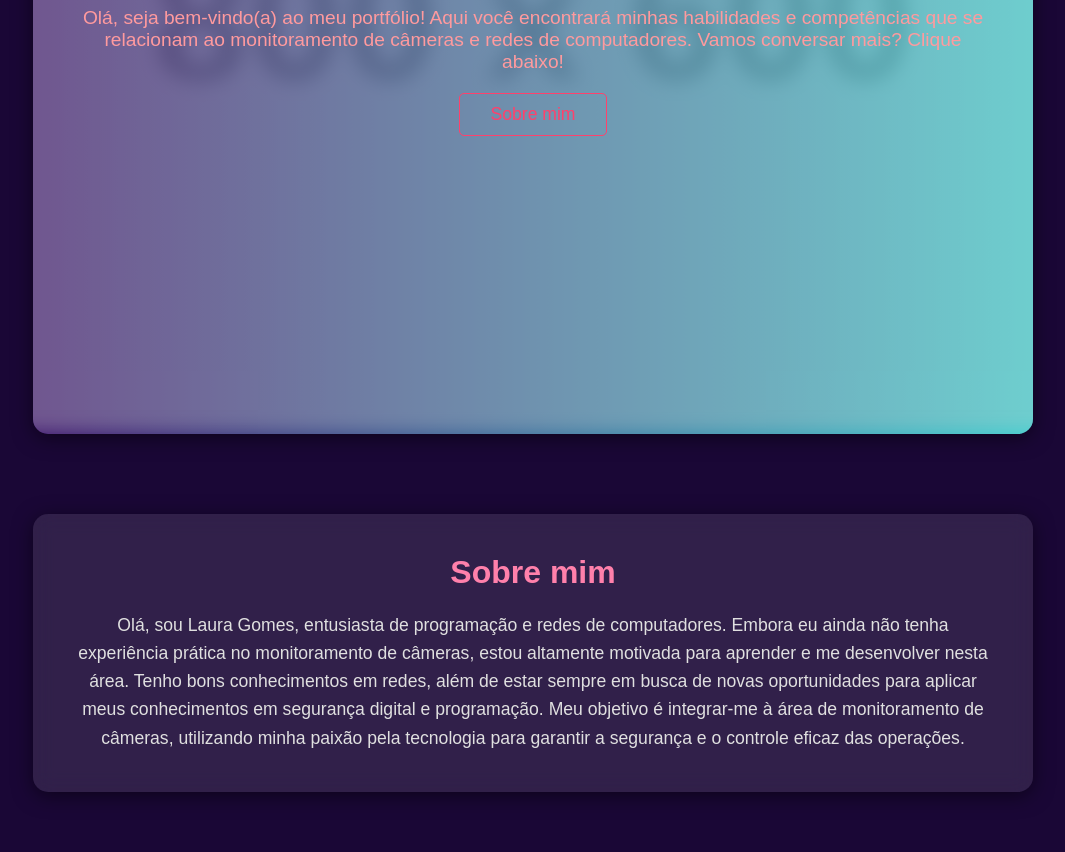
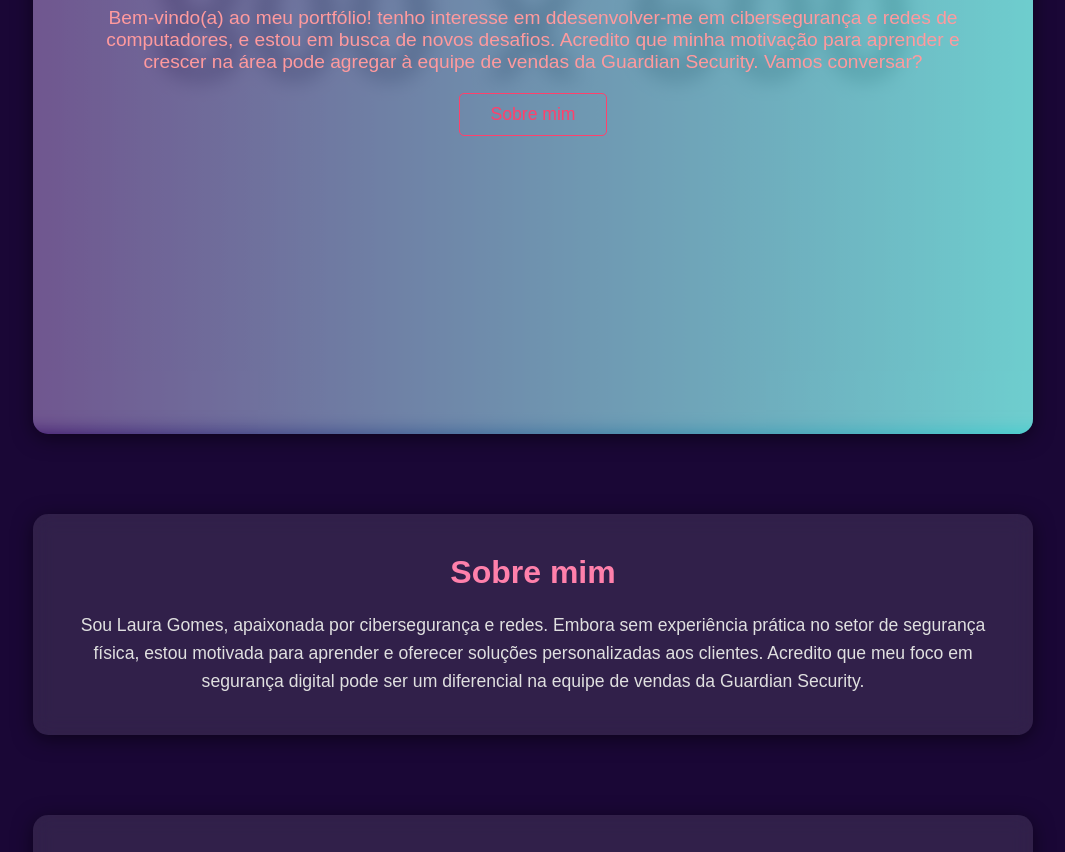
Before and after one commit to Lauragomexz/portfolio-laura, a plain HTML site: page index.html in a window 1280 px wide. Shown: the part 406-1258 px from the top of the page, without its empty margins (107-1172 px from the left). Drawn offline with Linux system fonts and the light colour scheme; placeholder pictures from the web are drawn by us.

Commit message:
Update index.html

```diff
--- a/index.html
+++ b/index.html
@@ -11,7 +11,7 @@
     <section class="hero">
         <div class="hero-content">
             <h1>Laura Gomes</h1>
-            <p>Olá, seja bem-vindo(a) ao meu portfólio! Aqui você encontrará minhas habilidades e competências que se relacionam ao monitoramento de câmeras e redes de computadores. Vamos conversar mais? Clique abaixo!</p>
+            <p>Bem-vindo(a) ao meu portfólio! tenho interesse em ddesenvolver-me em cibersegurança e redes de computadores, e estou em busca de novos desafios. Acredito que minha motivação para aprender e crescer na área pode agregar à equipe de vendas da Guardian Security. Vamos conversar?</p>
             <a href="#about" class="button">Sobre mim</a>
         </div>
         <div class="hero-image"></div>
@@ -20,7 +20,7 @@
     <!-- Sobre mim -->
     <section id="about" class="about">
         <h2>Sobre mim</h2>
-        <p>Olá, sou Laura Gomes, entusiasta de programação e redes de computadores. Embora eu ainda não tenha experiência prática no monitoramento de câmeras, estou altamente motivada para aprender e me desenvolver nesta área. Tenho bons conhecimentos em redes, além de estar sempre em busca de novas oportunidades para aplicar meus conhecimentos em segurança digital e programação. Meu objetivo é integrar-me à área de monitoramento de câmeras, utilizando minha paixão pela tecnologia para garantir a segurança e o controle eficaz das operações.</p>
+        <p>Sou Laura Gomes, apaixonada por cibersegurança e redes. Embora sem experiência prática no setor de segurança física, estou motivada para aprender e oferecer soluções personalizadas aos clientes. Acredito que meu foco em segurança digital pode ser um diferencial na equipe de vendas da Guardian Security.</p>
     </section>
 
     <!-- Serviços -->
```
